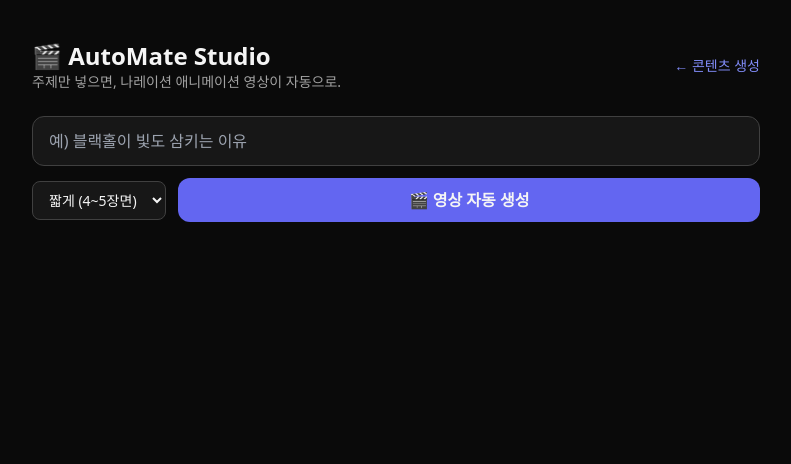
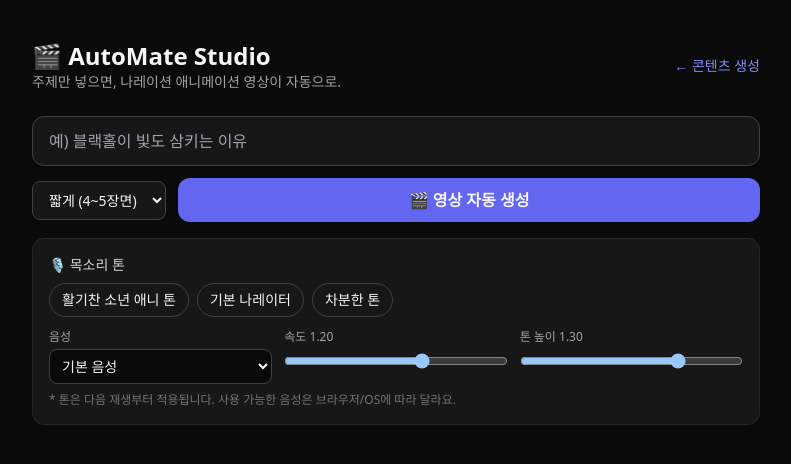
Before and after one commit to YPrunner13/story-web, a Next.js app: page /studio in a window 1280 px wide. Shown: the top 464 px of the page, without its empty margins (244-1035 px from the left). Built offline with nearby package versions, Linux system fonts and the light colour scheme.

Commit message:
Switch to shonen anime image style; add character voice-tone controls

```diff
--- a/app/api/video/route.ts
+++ b/app/api/video/route.ts
@@ -95,10 +95,10 @@ export async function POST(req: NextRequest) {
             `- narration: 그 장면에서 성우가 읽을 나레이션 (1~2문장, 자연스러운 구어체 한국어)`,
             `- onScreenText: 화면에 크게 띄울 짧은 자막/키워드 (8자 내외)`,
             `- visual: 어떤 애니메이션 장면인지 한국어 묘사`,
-            `- imagePrompt: 이 장면 이미지를 만들 영어 프롬프트. 반드시 "flat 2D animation illustration, vibrant colors, clean shapes," 로 시작하고 장면을 구체적으로 묘사. 글자/텍스트는 넣지 말 것.`,
+            `- imagePrompt: 이 장면 이미지를 만들 영어 프롬프트. 반드시 "shonen adventure anime style, bold black ink outlines, cel shading, vibrant saturated colors, dynamic dramatic composition," 로 시작하고 장면을 구체적으로 묘사. 특정 저작권 캐릭터(예: One Piece 캐릭터)는 절대 넣지 말고, 글자/텍스트도 넣지 말 것.`,
             `- mood: ${MOODS.join(" | ")} 중 하나`,
             `반드시 아래 JSON 형식으로만 답해. 다른 말 금지:`,
-            `{"title":"영상 제목","hook":"썸네일 후킹 문구","scenes":[{"narration":"","onScreenText":"","visual":"","imagePrompt":"flat 2D animation illustration, vibrant colors, clean shapes, ...","mood":"energetic"}]}`,
+            `{"title":"영상 제목","hook":"썸네일 후킹 문구","scenes":[{"narration":"","onScreenText":"","visual":"","imagePrompt":"shonen adventure anime style, bold black ink outlines, cel shading, vibrant saturated colors, dynamic dramatic composition, ...","mood":"energetic"}]}`,
           ].join("\n"),
         },
       ],
--- a/app/studio/page.tsx
+++ b/app/studio/page.tsx
@@ -66,24 +66,47 @@ export default function Studio() {
     });
   }, [board]);
 
-  const voiceRef = useRef<SpeechSynthesisVoice | null>(null);
   const timerRef = useRef<ReturnType<typeof setTimeout> | null>(null);
 
-  // 한국어 음성 준비
+  const [voices, setVoices] = useState<SpeechSynthesisVoice[]>([]);
+  const [voiceName, setVoiceName] = useState("");
+  const [rate, setRate] = useState(1.2);
+  const [pitch, setPitch] = useState(1.3);
+
+  // 사용 가능한 음성 준비 (한국어 우선)
   useEffect(() => {
     if (typeof window === "undefined" || !window.speechSynthesis) return;
-    const pick = () => {
-      const voices = window.speechSynthesis.getVoices();
-      voiceRef.current =
-        voices.find((v) => v.lang.startsWith("ko")) ?? voices[0] ?? null;
+    const load = () => {
+      const list = window.speechSynthesis.getVoices();
+      const sorted = [...list].sort(
+        (a, b) =>
+          (b.lang.startsWith("ko") ? 1 : 0) - (a.lang.startsWith("ko") ? 1 : 0),
+      );
+      setVoices(sorted);
+      setVoiceName(
+        (prev) => prev || sorted.find((v) => v.lang.startsWith("ko"))?.name || sorted[0]?.name || "",
+      );
     };
-    pick();
-    window.speechSynthesis.onvoiceschanged = pick;
+    load();
+    window.speechSynthesis.onvoiceschanged = load;
     return () => {
       window.speechSynthesis.cancel();
       if (timerRef.current) clearTimeout(timerRef.current);
     };
   }, []);
+
+  function applyTone(preset: "anime" | "narrator" | "calm") {
+    if (preset === "anime") {
+      setRate(1.2);
+      setPitch(1.3); // 활기찬 소년 애니 톤
+    } else if (preset === "narrator") {
+      setRate(1.0);
+      setPitch(1.0);
+    } else {
+      setRate(0.92);
+      setPitch(0.85);
+    }
+  }
 
   function stopPlayback() {
     if (typeof window !== "undefined" && window.speechSynthesis) {
@@ -111,8 +134,10 @@ export default function Studio() {
       synth.cancel();
       const u = new SpeechSynthesisUtterance(scene.narration);
       u.lang = "ko-KR";
-      if (voiceRef.current) u.voice = voiceRef.current;
-      u.rate = 1.05;
+      const chosen = voices.find((v) => v.name === voiceName);
+      if (chosen) u.voice = chosen;
+      u.rate = rate;
+      u.pitch = pitch;
       u.onend = advance;
       // 음성 실패 대비 안전 타이머
       timerRef.current = setTimeout(advance, (estimateDuration(scene.narration) + 2) * 1000);
@@ -218,6 +243,75 @@ export default function Studio() {
             {loading ? "AI가 대본·장면 구성 중…" : "🎬 영상 자동 생성"}
           </button>
         </div>
+      </section>
+
+      {/* 캐릭터 목소리 톤 */}
+      <section className="mt-4 rounded-xl border border-neutral-800 bg-neutral-900 p-4">
+        <p className="mb-2 text-sm font-medium text-neutral-300">🎙️ 목소리 톤</p>
+        <div className="mb-3 flex flex-wrap gap-2 text-sm">
+          <button
+            onClick={() => applyTone("anime")}
+            className="rounded-full border border-neutral-700 px-3 py-1.5 hover:border-neutral-400"
+          >
+            활기찬 소년 애니 톤
+          </button>
+          <button
+            onClick={() => applyTone("narrator")}
+            className="rounded-full border border-neutral-700 px-3 py-1.5 hover:border-neutral-400"
+          >
+            기본 나레이터
+          </button>
+          <button
+            onClick={() => applyTone("calm")}
+            className="rounded-full border border-neutral-700 px-3 py-1.5 hover:border-neutral-400"
+          >
+            차분한 톤
+          </button>
+        </div>
+        <div className="grid gap-3 sm:grid-cols-3">
+          <label className="text-xs text-neutral-400">
+            음성
+            <select
+              value={voiceName}
+              onChange={(e) => setVoiceName(e.target.value)}
+              className="mt-1 w-full rounded-lg border border-neutral-700 bg-neutral-950 px-2 py-1.5 text-sm text-neutral-100"
+            >
+              {voices.length === 0 && <option value="">기본 음성</option>}
+              {voices.map((v) => (
+                <option key={v.name} value={v.name}>
+                  {v.name} ({v.lang})
+                </option>
+              ))}
+            </select>
+          </label>
+          <label className="text-xs text-neutral-400">
+            속도 {rate.toFixed(2)}
+            <input
+              type="range"
+              min={0.7}
+              max={1.5}
+              step={0.05}
+              value={rate}
+              onChange={(e) => setRate(Number(e.target.value))}
+              className="mt-2 w-full"
+            />
+          </label>
+          <label className="text-xs text-neutral-400">
+            톤 높이 {pitch.toFixed(2)}
+            <input
+              type="range"
+              min={0.5}
+              max={1.6}
+              step={0.05}
+              value={pitch}
+              onChange={(e) => setPitch(Number(e.target.value))}
+              className="mt-2 w-full"
+            />
+          </label>
+        </div>
+        <p className="mt-2 text-xs text-neutral-500">
+          * 톤은 다음 재생부터 적용됩니다. 사용 가능한 음성은 브라우저/OS에 따라 달라요.
+        </p>
       </section>
 
       {error && <p className="mt-4 text-sm text-red-400">{error}</p>}
```
